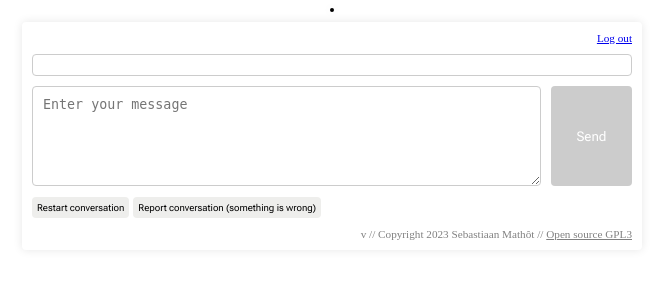
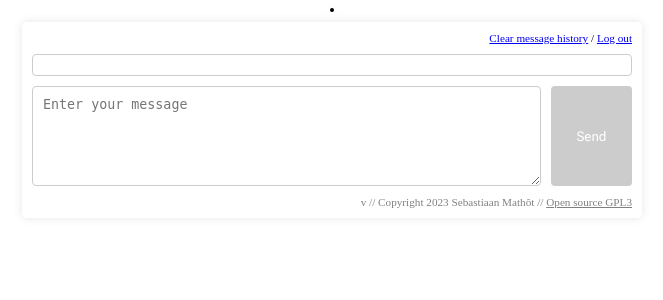
Before and after one commit to mindfulMachineLath/LLM-ChatBot-ASSISTANT, a Flask app: template heymans/templates/chat.html in a window 1280 px wide. Shown: the top 300 px of the page, without its empty margins (308-971 px from the left). Run offline with Flask 3, Linux system fonts and the light colour scheme; the template is opened without the code that fills it, so the values that code supplies are empty; a user stored in the database is signed in.

Commit message:
Add functionality to clear message history

```diff
--- a/heymans/server.py
+++ b/heymans/server.py
@@ -40,6 +40,13 @@ def api_chat():
     reply, metadata = heymans.send_user_message(message)
     return jsonify({'response': utils.md(f'{config.ai_name}: {reply}'),
                     'metadata': metadata})
+
+
+def clear_message_history():
+    user_id = current_user.get_id()
+    heymans = Heymans(user_id=user_id, persistent=True)
+    heymans.messages.clear()
+    heymans.messages.save()
 
 
 def chat_page():
@@ -105,6 +112,11 @@ def logout():
     logout_user()
     return redirect('/login')
 
+@app.route('/clear')
+def clear():
+    clear_message_history()
+    return redirect('/chat')
+
 
 @app.route('/')
 def main():
--- a/heymans/templates/chat-area.html
+++ b/heymans/templates/chat-area.html
@@ -4,7 +4,3 @@
     <button id="send" disabled>Send</button>
 </div>
 <div id="message-counter" style="text-align: right;"></div>
-<div id="control-box">
-    <button id="restart" disabled>Restart conversation</button>
-    <button id="report" disabled>Report conversation (something is wrong)</button>
-</div>
--- a/heymans/templates/logout.html
+++ b/heymans/templates/logout.html
@@ -1 +1 @@
-<div id="logout"><a href="/logout">Log out</a></div>
+<div id="logout"><a href="/clear">Clear message history</a> / <a href="/logout">Log out</a></div>
--- a/heymans/templates/main.js
+++ b/heymans/templates/main.js
@@ -10,8 +10,6 @@ function globalElements(event) {
     window.chapterInput = document.getElementById('chapter');
     window.chatmodeInput = document.getElementById('chatmode');
     window.sendButton = document.getElementById('send');
-    window.restartButton = document.getElementById('restart');
-    window.reportButton = document.getElementById('report');
     window.messageInput = document.getElementById('message');
     window.messageCounter = document.getElementById('message-counter');
     window.messageBox = document.getElementById('message-box');
@@ -57,10 +55,6 @@ function initMain(event) {
         const message = messageInput.value;
         messageInput.value = '';
         sendMessage(message);
-    });
-
-    reportButton.addEventListener('click', function() {
-        sendMessage('<REPORT>')
     });
 }
 
```
Also changed, not shown: heymans/messages.py (+17 -14 lines).
